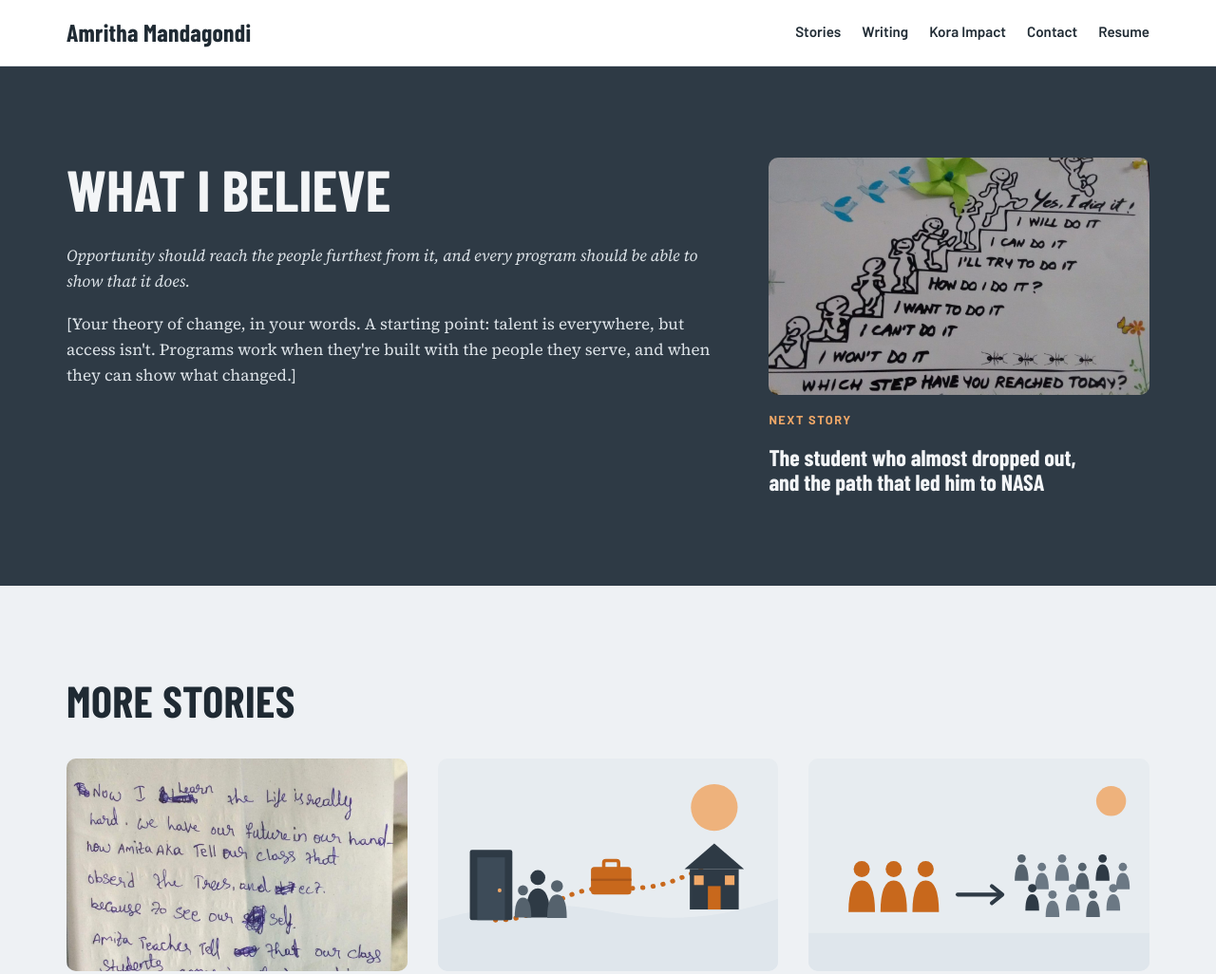
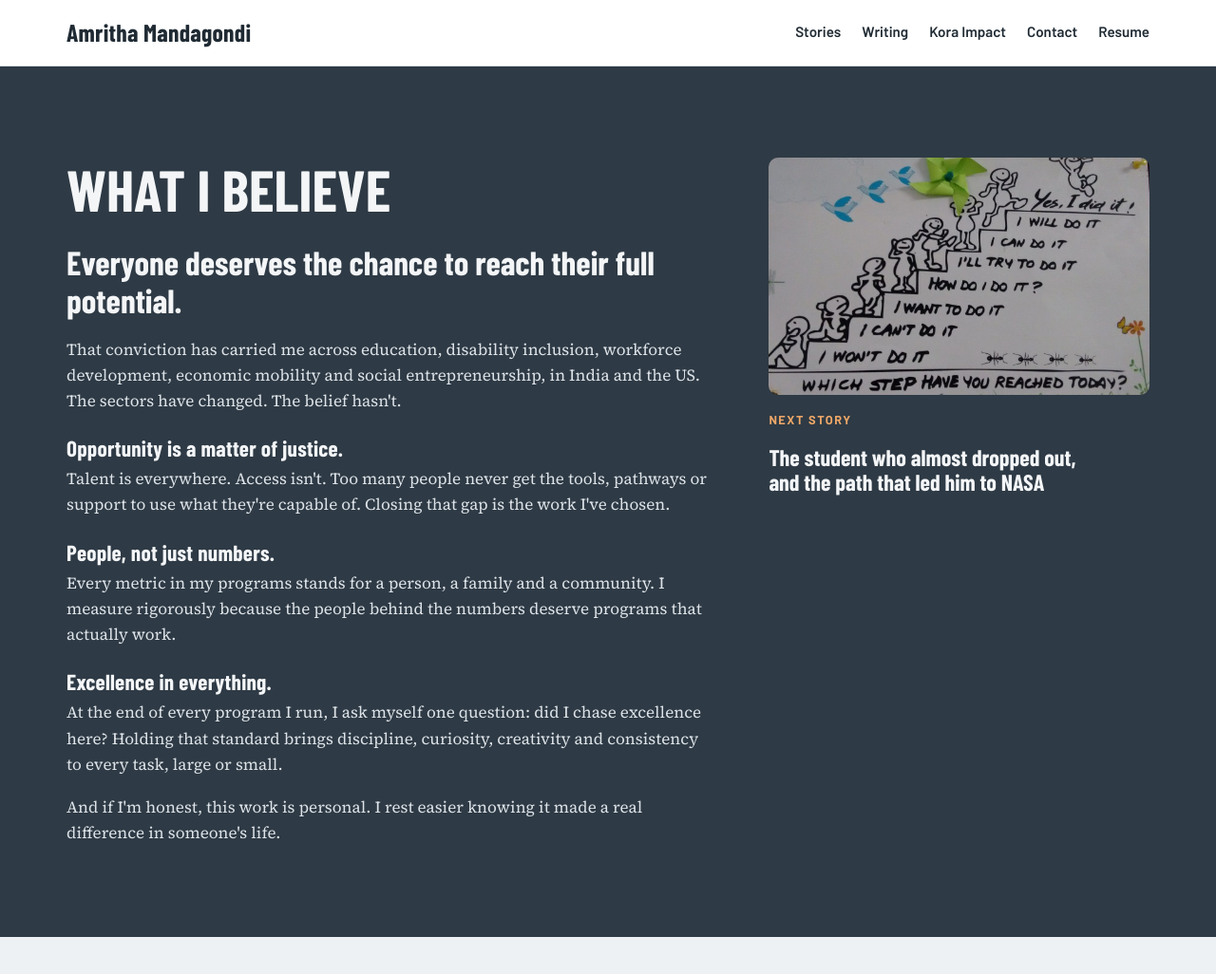
Before and after one commit to amrithaforimpact/website, a plain HTML site: page what-i-believe.html in a window 1280 px wide. Shown: the top 1026 px of the page at 95% size. Drawn offline with nearby package versions, Linux system fonts and the light colour scheme; a web font is replaced by a local one.

Commit message:
Add files via upload

```diff
--- a/styles.css
+++ b/styles.css
@@ -200,3 +200,5 @@ blockquote footer { font-family: var(--ui); font-size: .95rem; color: var(--mute
 .lessons strong { display: block; font-family: var(--display); font-size: 1.55rem; line-height: 1.15; color: var(--ink); margin-bottom: 10px; }
 .lesson { max-width: none; }
 @media (max-width: 820px) { .lessons { grid-template-columns: 1fr; } }
+.lead-line { display: block; font-family: var(--display); font-weight: 700; font-size: clamp(1.7rem, 3vw, 2.2rem); line-height: 1.15; color: var(--slate-ink); }
+.story-body strong { font-family: var(--display); font-size: 1.45rem; color: var(--slate-ink); letter-spacing: .01em; }
--- a/what-i-believe.html
+++ b/what-i-believe.html
@@ -4,9 +4,9 @@
 <meta charset="utf-8">
 <meta name="viewport" content="width=device-width, initial-scale=1, viewport-fit=cover">
 <title>What I believe | Amritha Mandagondi</title>
-<meta name="description" content="Opportunity should reach the people furthest from it, and every program should be able to show that it does.">
+<meta name="description" content="Everyone deserves the chance to reach their full potential.">
 <meta property="og:title" content="What I believe | Amritha Mandagondi">
-<meta property="og:description" content="Opportunity should reach the people furthest from it, and every program should be able to show that it does.">
+<meta property="og:description" content="Everyone deserves the chance to reach their full potential.">
 <link rel="icon" href="favicon.svg" type="image/svg+xml">
 <link rel="preconnect" href="https://fonts.googleapis.com"><link rel="preconnect" href="https://fonts.gstatic.com" crossorigin><link href="https://fonts.googleapis.com/css2?family=Barlow+Condensed:wght@600;700;800&family=Barlow:wght@500;600;700&family=Source+Serif+4:ital,opsz,wght@0,8..60,400;0,8..60,600;1,8..60,400&display=swap" rel="stylesheet">
 <link rel="stylesheet" href="styles.css">
@@ -30,7 +30,7 @@
   <div class="wrap">
     <article class="story-body">
       <h1>What I believe</h1>
-      <p><em>Opportunity should reach the people furthest from it, and every program should be able to show that it does.</em></p><p>[Your theory of change, in your words. A starting point: talent is everywhere, but access isn't. Programs work when they're built with the people they serve, and when they can show what changed.]</p>
+      <p><span class="lead-line">Everyone deserves the chance to reach their full potential.</span></p><p>That conviction has carried me across education, disability inclusion, workforce development, economic mobility and social entrepreneurship, in India and the US. The sectors have changed. The belief hasn't.</p><p><strong>Opportunity is a matter of justice.</strong><br>Talent is everywhere. Access isn't. Too many people never get the tools, pathways or support to use what they're capable of. Closing that gap is the work I've chosen.</p><p><strong>People, not just numbers.</strong><br>Every metric in my programs stands for a person, a family and a community. I measure rigorously because the people behind the numbers deserve programs that actually work.</p><p><strong>Excellence in everything.</strong><br>At the end of every program I run, I ask myself one question: did I chase excellence here? Holding that standard brings discipline, curiosity, creativity and consistency to every task, large or small.</p><p>And if I'm honest, this work is personal. I rest easier knowing it made a real difference in someone's life.</p>
     </article>
     <aside class="story-side">
       <figure class="side-fig"><img class="card-img" src="steps-poster.jpg" alt="Classroom poster of steps from I won't do it to Yes, I did it" loading="lazy"></figure>
```
Also changed, not shown: index.html (+1 -1 lines).
